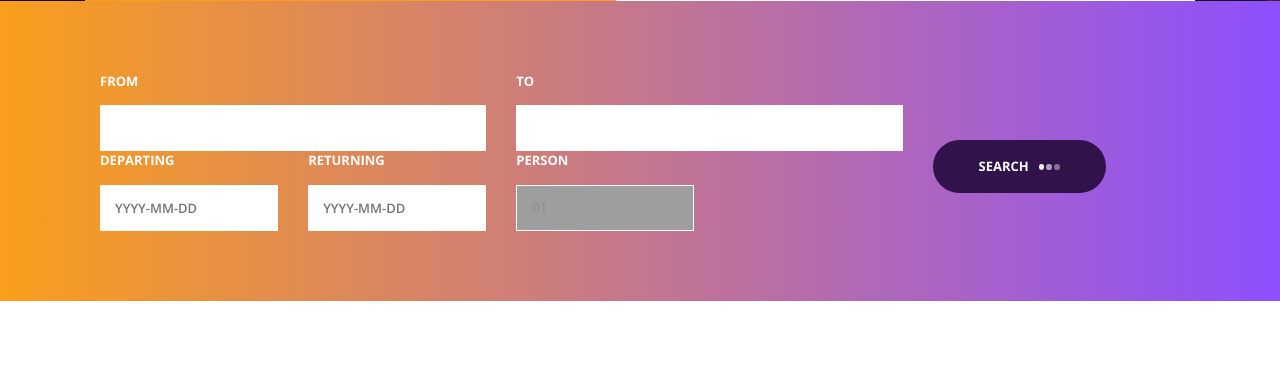
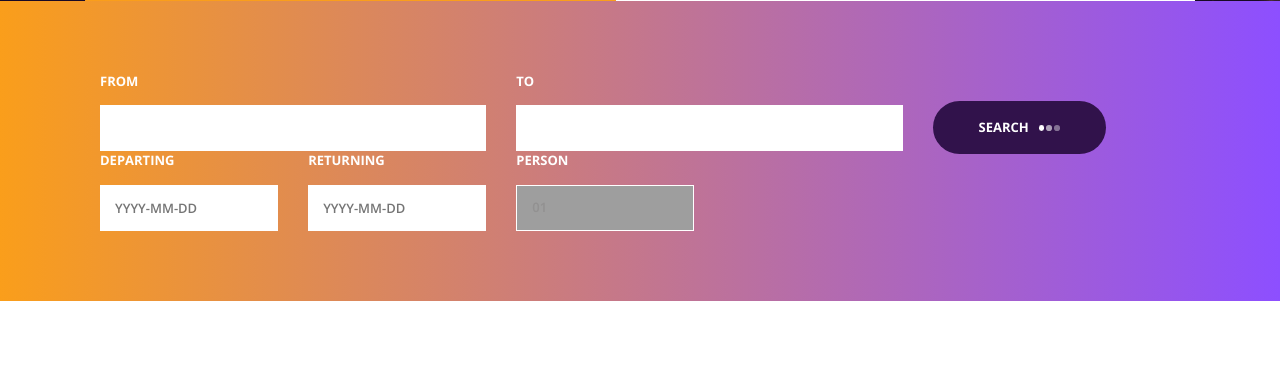
Before and after one commit to husna0112/train_ticket, a PHP site: page / in a window 1280 px wide. Shown: the part 799-1184 px from the top of the page. Run offline with PHP 8.4, Linux system fonts and the light colour scheme; grey boxes are pictures that could not be loaded.

Commit message:
Edit section buyticket input
Edit location button.

```diff
--- a/Front-end/WebTrainTicket/styles/main_styles.css
+++ b/Front-end/WebTrainTicket/styles/main_styles.css
@@ -1123,7 +1123,7 @@ section
 	-moz-transform: translateY(15px);
 	-ms-transform: translateY(15px);
 	-o-transform: translateY(15px);
-	transform: translateY(15px);
+	transform: translateY(-24px);
 	border: none;
 	outline: none;
 	cursor: pointer;
```
